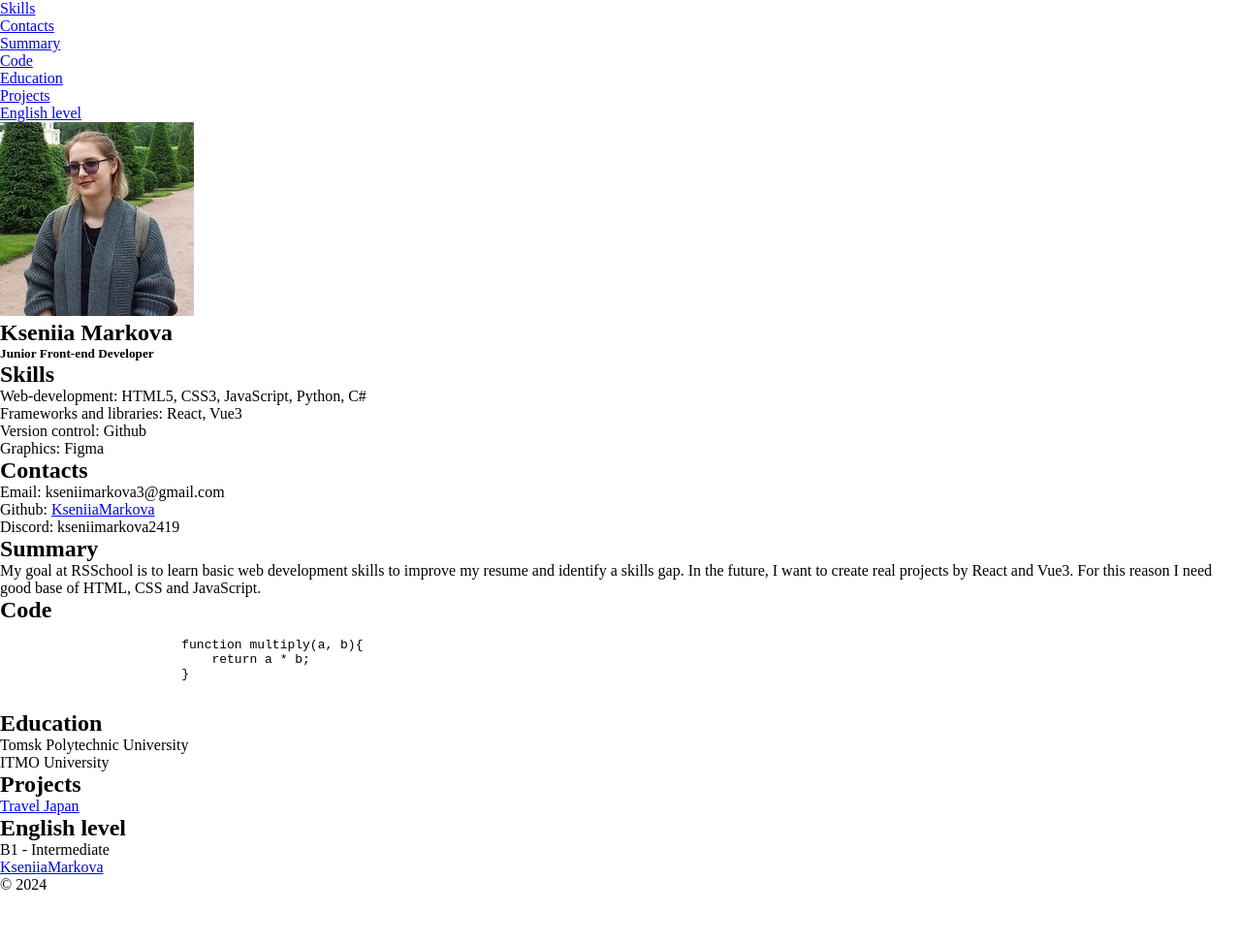
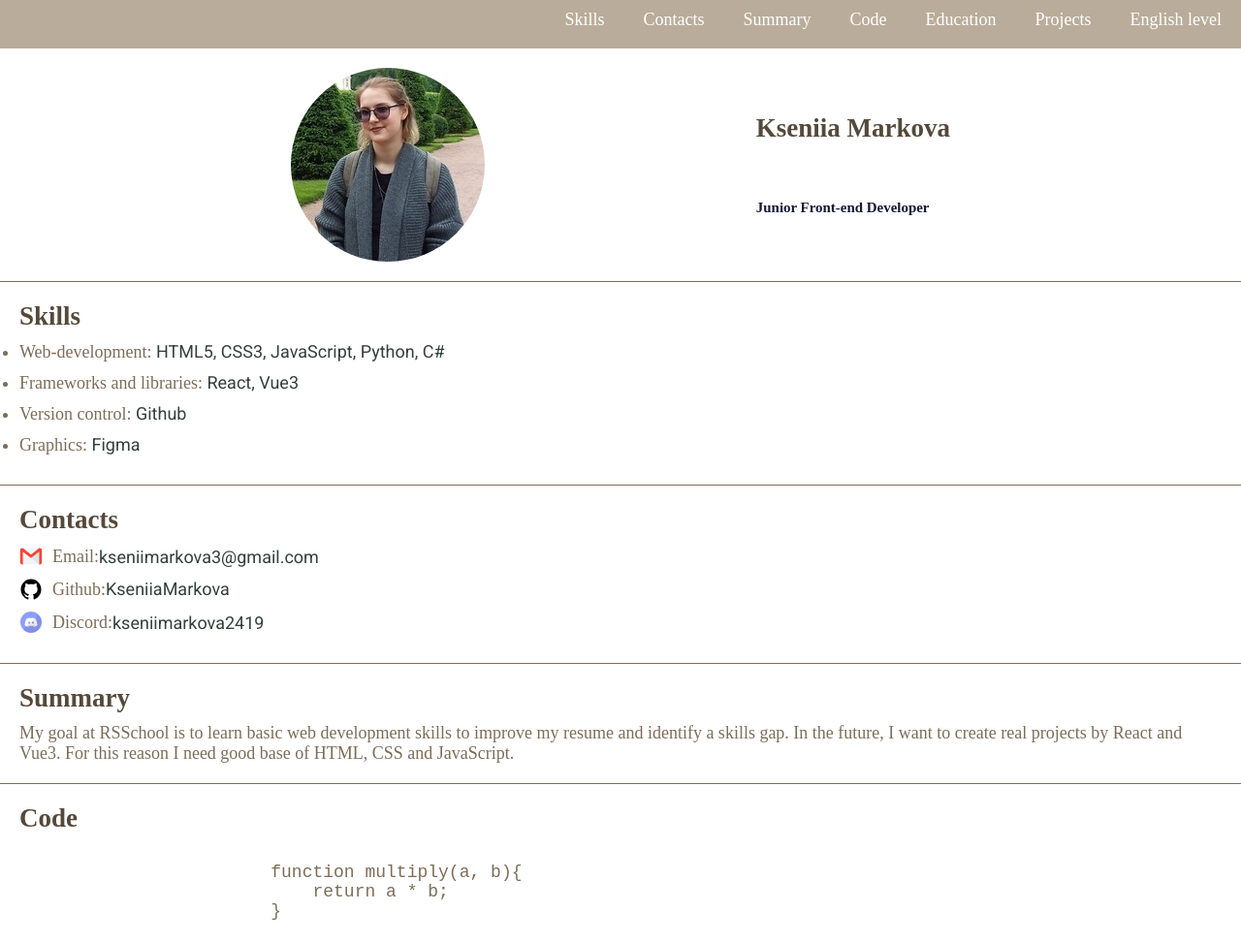
Before and after one commit to KseniiaMarkova/rsschool-cv-2024Q2, a plain HTML site: page index.html in a window 1280 px wide. Shown: the top 973 px of the page at 97% size. Before the commit the page ends 922 px from the top, so only its background shows below. Drawn offline with Linux system fonts and the light colour scheme; a web font is replaced by a local one.

Commit message:
feat: updated style.css file, created cv styles

```diff
--- a/style.css
+++ b/style.css
@@ -1,4 +1,136 @@
 *{
     margin: 0;
     padding: 0;
+    box-sizing: border-box;
 }
+html{
+    scroll-behavior: smooth;
+}
+body{
+    display: flex;
+    flex-direction: column;
+    justify-content: space-between;
+    font-family: "Baskervville SC", serif;
+    font-size: 18px;
+    font-weight: 400;
+    color: #7D6D59;
+    min-height: 100vh;
+    margin: 0;
+    padding: 0;
+}
+span{
+    font-family: "Roboto", serif;
+    color: #33413A;
+    text-decoration: none;
+}
+header, footer{
+    background-color: #BAAC9A;
+}
+.container{
+    max-width: 1440px;
+    margin: 0 auto;
+    min-height: 50px;
+}
+.nav-list{
+    list-style: none;
+    display: flex;
+    justify-content: flex-end;
+    align-items: center;
+}
+.nav-link{
+    color: #fff;
+    padding: 0 20px;
+    line-height: 40px;
+    text-decoration: none;
+}
+.nav-link:hover, .footer a:hover,.section-item a:hover {
+    text-decoration: underline;
+    transition: 0.3s;
+}
+.main-container{
+    display: flex;
+    flex-direction: column;
+    justify-content: space-between;
+}
+.section{
+    flex: 1 1 48%;
+    padding: 20px;
+    border-bottom: 1px solid #7D6D59;
+}
+@media (max-width:768px){
+    .section{
+        width: 100%;
+    }
+}
+.section-title{
+    color: #55493B;
+    padding-bottom: 10px;
+}
+.section-profile-orientation{
+    display: flex;
+    flex-direction: row;
+    justify-content: space-evenly;
+}
+.section-profile-logo{
+    border-radius: 50%;
+}
+.section-profile-title{
+    display: flex;
+    flex-direction: column;
+    justify-content: space-evenly;
+    color: #151738;
+}
+.section-item{
+    margin-bottom: 10px;
+}
+.contacts-item{
+    display: flex;
+    align-items: center;
+    margin-bottom: 10px;
+}
+.svg-icons{
+    width: 24px;
+    height: 24px;
+    margin-right: 10px;
+    background-size: cover;
+}
+.contacts-svg{
+    background-image: url(./svg/gmail-icon.svg);
+}
+.github-svg{
+    background-image: url(./svg/github-icon.svg);
+}
+.discord-svg{
+    background-image: url(./svg/discord-icon.svg);
+}
+.section-item a{
+    color: #7D6D59;
+    text-decoration: none;
+    transition: color 0.5s;
+}
+.section-item a:hover, footer a:hover, nav-link:hover{
+    transition: 0.5s;
+    color: #2C2113;
+}
+footer, footer a{
+    color: #55493B;
+    text-decoration: none;
+}
+.footer-container{
+    display: flex;
+    flex-direction: row;
+    justify-content: space-between;
+    align-items: center;
+}
+.footer-gitlink{
+    display: flex;
+    flex-direction: row;
+}
+.rss-link{
+    width: 121px;
+    height: 45px;
+    background-image: url(./svg/rsschool-logo.svg);
+    background-size: contain;
+    background-repeat: no-repeat;
+    margin: 10px;
+}
```
